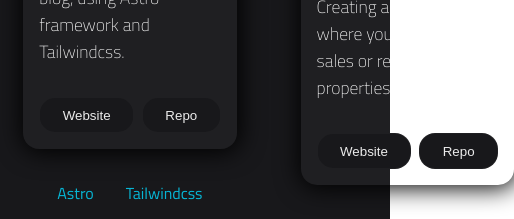
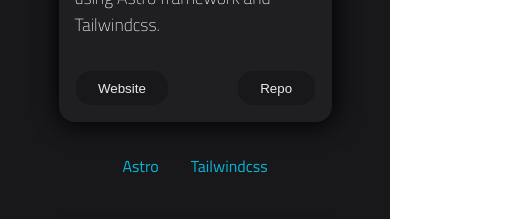
Before and after one commit to Canfry/website, a Next.js app: page /work in a window 390 px wide. Shown: the part 580-799 px from the top of the page, 514 px wide, since content can reach past the window. Built offline with nearby package versions, Linux system fonts and the light colour scheme.

Commit message:
layout adjustments work page

```diff
--- a/styles/Card.module.css
+++ b/styles/Card.module.css
@@ -59,9 +59,10 @@
 }
 
 .externalLinks {
+  width: 100%;
   display: flex;
   align-items: center;
-  gap: 0.5rem;
+  justify-content: space-between;
   color: rgb(235, 235, 235);
   font-weight: 100;
 }
--- a/styles/Work.module.css
+++ b/styles/Work.module.css
@@ -21,3 +21,9 @@
   width: 100%;
   margin: 0 auto;
 }
+
+@media (max-width: 900px) {
+  .cardContainer {
+    grid-template-columns: 1fr;
+  }
+}
```
